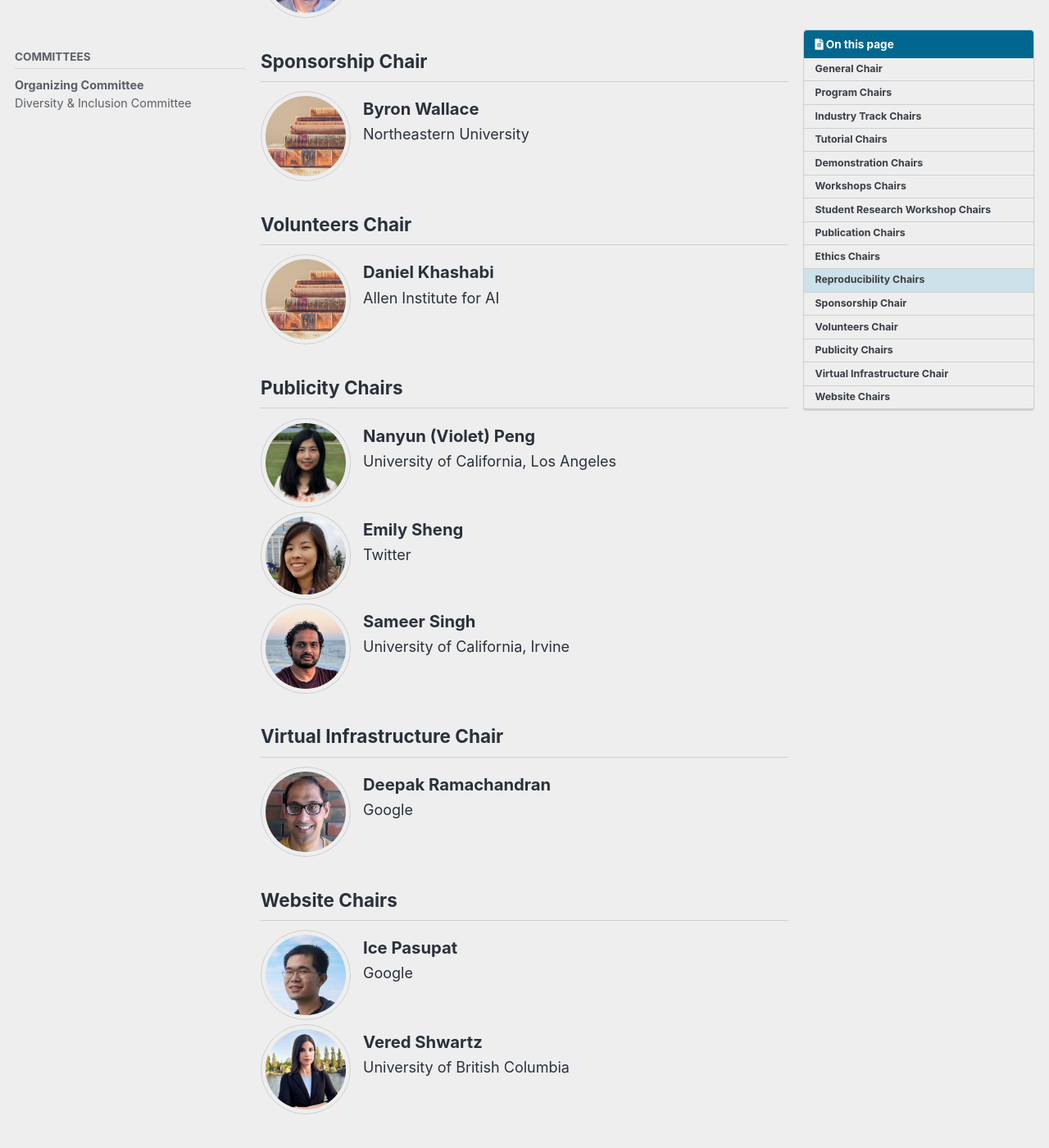
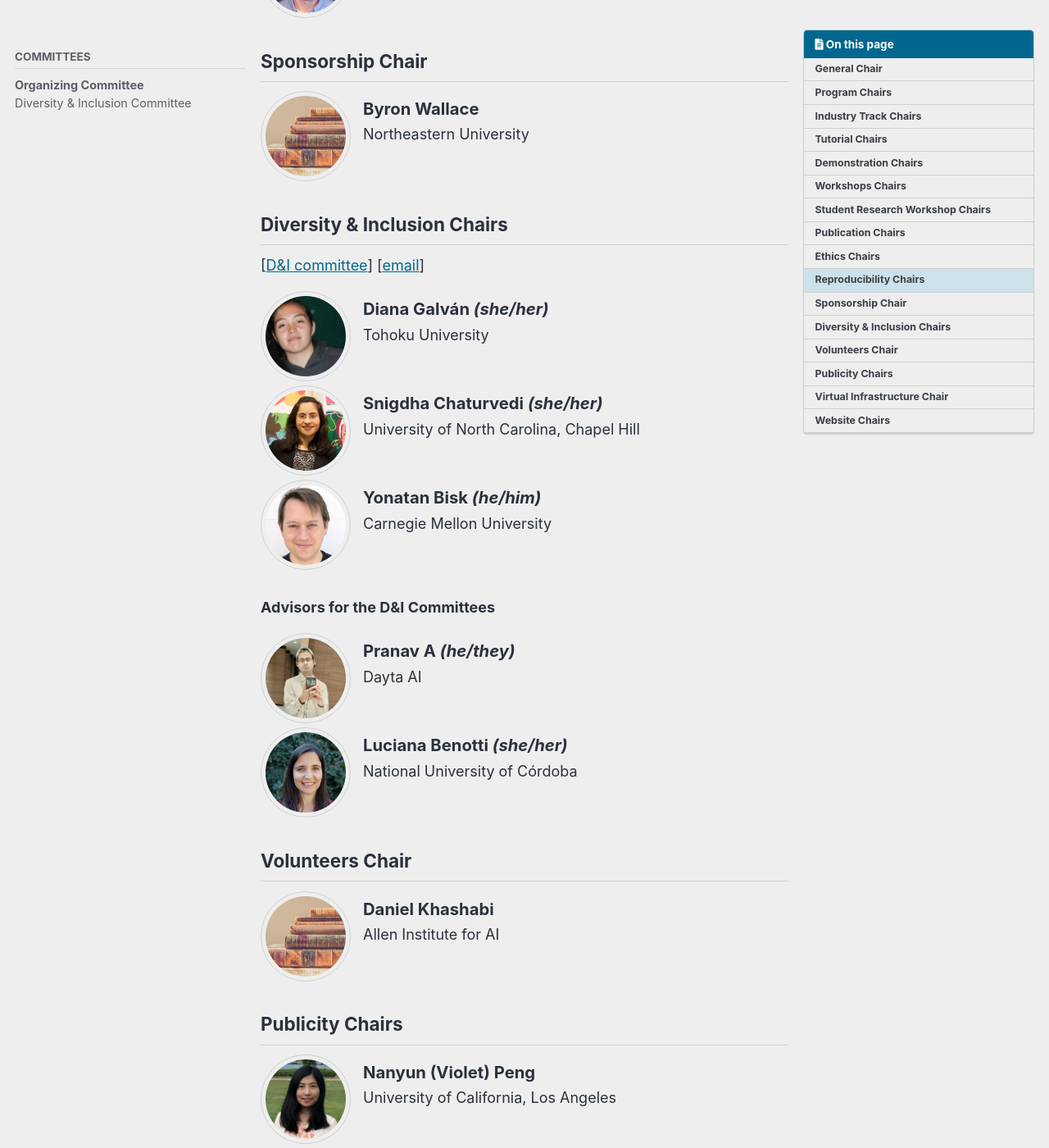
Before and after one commit to naacl-org/naacl-2022-website, a Jekyll site: the page built from _pages/committees/organization.md, in a window 1280 px wide and 1400 px high, scrolled down 4841 px. Shown: the whole window at 82% size. Built offline with Jekyll 4.4.1, drawn with Linux system fonts in a browser that asks for light colours; cached includes are drawn as plain includes; comment, search, counter and statistics services are not loaded; some of the changed text lies outside the part shown.

Commit message:
Edited committee page (add D&I to main committee + email format)

```diff
--- a/_pages/committees/organization.md
+++ b/_pages/committees/organization.md
@@ -18,7 +18,7 @@ toc_sticky: true
 %}
 
 ## Program Chairs
-**Email:** <naacl-2022-program-chairs@googlegroups.com>
+\[[email](mailto:naacl-2022-program-chairs@googlegroups.com)\]
 
 {% include committee-member.html
    name="Marine Carpuat"
@@ -237,6 +237,49 @@ toc_sticky: true
    institution="Northeastern University"
 %}
 
+## Diversity & Inclusion Chairs
+\[[D&I committee](/committees/diversity-inclusion/)\]
+\[[email](mailto:naacl-2022-dei-chairs@googlegroups.com)\]
+
+{% include committee-member.html
+   name="Diana Galván"
+   extrainfo="(she/her)"
+   picture="/assets/images/committee/diana.jpg"
+   site="https://dianags.github.io/"
+   institution="Tohoku University"
+%}
+{% include committee-member.html
+   name="Snigdha Chaturvedi"
+   extrainfo="(she/her)"
+   picture="/assets/images/committee/snigdha_chaturvedi.jpg"
+   site="https://sites.google.com/site/snigdhac/"
+   institution="University of North Carolina, Chapel Hill"
+%}
+{% include committee-member.html
+   name="Yonatan Bisk"
+   extrainfo="(he/him)"
+   picture="/assets/images/committee/yonatan_bisk.jpg"
+   site="https://yonatanbisk.com/"
+   institution="Carnegie Mellon University"
+%}
+
+<br>
+**Advisors for the D&I Committees**
+{% include committee-member.html
+   name="Pranav A"
+   extrainfo="(he/they)"
+   picture="/assets/images/committee/pranav_a.jpg"
+   site="https://pranav-a.github.io/"
+   institution="Dayta AI"
+%}
+{% include committee-member.html
+   name="Luciana Benotti"
+   extrainfo="(she/her)"
+   picture="/assets/images/committee/luciana_benotti.jpg"
+   site="https://benotti.github.io/"
+   institution="National University of Córdoba"
+%}
+
 ## Volunteers Chair
 {% include committee-member.html
    name="Daniel Khashabi"
```
Also changed, not shown: _pages/committees/diversity-inclusion.md (+2 -1 lines).
